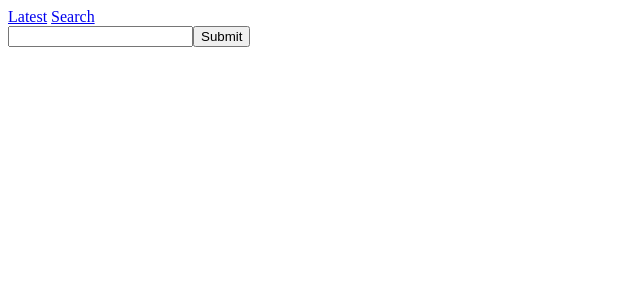
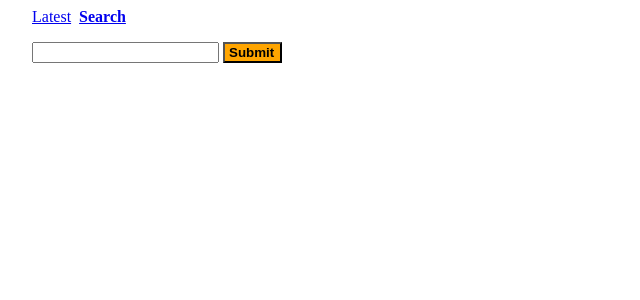
Before and after one commit to noelledusahel/se-code--challenge-solution, a React (Create React App) app: page /search in a window 1280 px wide. Shown: the top 300 px of the page, without its empty margins (0-640 px from the left). Built offline with nearby package versions, Linux system fonts and the light colour scheme.

Commit message:
add styles and refactor

```diff
--- a/package.json
+++ b/package.json
@@ -3,10 +3,12 @@
   "version": "0.1.0",
   "private": true,
   "dependencies": {
+    "css-loader": "0.28.4",
     "react": "^16.10.2",
     "react-dom": "^16.10.2",
     "react-router-dom": "5.1.2",
-    "react-scripts": "3.2.0"
+    "react-scripts": "3.2.0",
+    "style-loader": "0.18.2"
   },
   "scripts": {
     "start": "PORT=3006 react-scripts start"
--- a/src/App.js
+++ b/src/App.js
@@ -4,6 +4,8 @@ import { BrowserRouter, Route, Switch } from 'react-router-dom';
 import Header from './components/Header';
 import HomePage from './components/HomePage';
 import SearchPage from './components/SearchPage';
+
+import './styles/styles.css';
 
 export default class App extends React.Component {
 
--- a/src/components/Header.js
+++ b/src/components/Header.js
@@ -1,9 +1,9 @@
 import React from 'react';
-import { Link } from 'react-router-dom';
+import { NavLink } from 'react-router-dom';
 
 const Header = (props) => (
   <header>
-    <Link
+    <NavLink
       to ={{
         pathname:'/',
         state:{
@@ -11,12 +11,15 @@ const Header = (props) => (
         }
       }}
       onClick={props.componentDidMount}
-      className="latest">Latest
-    </Link>&nbsp;
-    <Link
+      className="latest"
+      exact={true}
+      activeClassName="is-active">Latest
+    </NavLink>&nbsp;
+    <NavLink
       to="/search"
-      className="search">Search
-    </Link>&nbsp;
+      className="search"
+      activeClassName="is-active">Search
+    </NavLink>&nbsp;
   </header>
 )
 
--- a/src/components/HomePage.js
+++ b/src/components/HomePage.js
@@ -1,5 +1,4 @@
 import React from 'react';
-
 
 export default class HomePage extends React.Component {
   state = {
@@ -14,7 +13,8 @@ export default class HomePage extends React.Component {
           latestImage: {
             imageUrl: data.img,
             alt: data.title,
-            title: data.alt
+            title: data.alt,
+            date: `${data.month}/${data.day}/${data.year}`
           }
         })
       )})
@@ -22,11 +22,14 @@ export default class HomePage extends React.Component {
   }
   render() {
     return (
-      <img
-        className="latestImage"
-        src={this.state.latestImage.imageUrl}
-        title={this.state.latestImage.alt}
-        alt={this.state.latestImage.title}/>
+      <div>
+        <h4>{this.state.latestImage.date}</h4>
+        <img
+          className="latestImage"
+          src={this.state.latestImage.imageUrl}
+          title={this.state.latestImage.alt}
+          alt={this.state.latestImage.title}/>
+      </div>
     )
   }
 }
--- a/src/components/SearchPage.js
+++ b/src/components/SearchPage.js
@@ -33,7 +33,8 @@ export default class SearchPage extends React.Component {
             searchImage: {
               imageUrl: data.img,
               alt: data.title,
-              title: data.alt
+              title: data.alt,
+              date: `${data.month}/${data.day}/${data.year}`
           }
         }))
       })
@@ -46,15 +47,21 @@ export default class SearchPage extends React.Component {
         {this.state.error && <p>{this.state.error}</p>}
         <form onSubmit={this.handleSearch}>
           <input
-            type="text" className="searchInput" name="searchInput">
-          </input>
+            type="text"
+            className="searchInput"
+            name="searchInput"
+            >
+          </input>&nbsp;
           <button className="searchSubmit">Submit</button>
         </form>
+
+        <h4>{this.state.searchImage.date}</h4>
         <img
           className="searchImage"
           src={this.state.searchImage.imageUrl}
           title={this.state.searchImage.alt}
-          alt={this.state.searchImage.title}/>
+          alt={this.state.searchImage.title}
+          />
         </div>
   )}
 }
--- /dev/null
+++ b/src/styles/styles.css
@@ -0,0 +1,21 @@
+* {
+  padding-left: 4px;
+}
+
+.searchSubmit {
+  background-color: orange;
+  font-weight: bold;
+}
+
+.latestImage, .searchImage {
+  margin-top: 5px;
+  text-align: center;
+}
+
+header {
+  margin-bottom: 1em;
+}
+
+.is-active {
+  font-weight: bold;
+}
```
Also changed, not shown: src/routers/AppRouter.js (deleted, +0 -68 lines), 1 other file (tests, documents, lock files or other folders).
